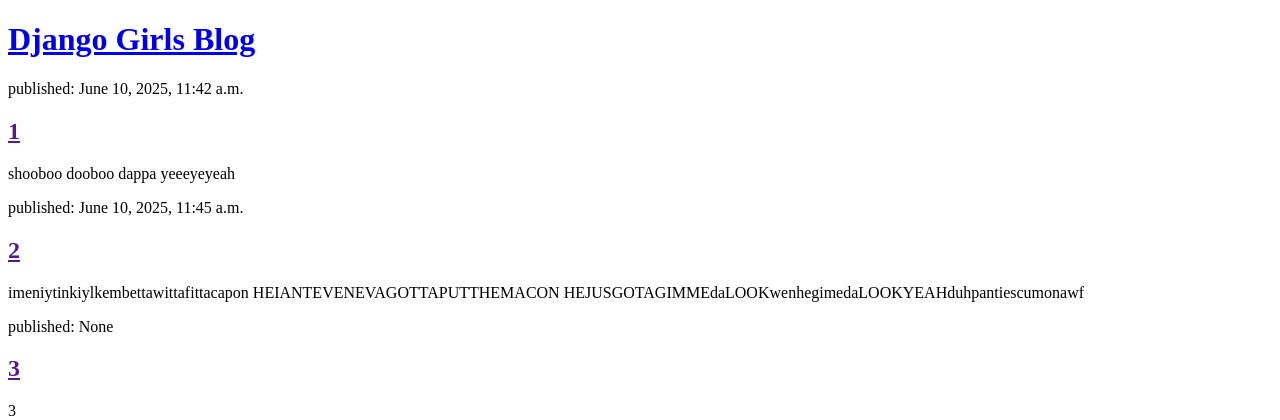
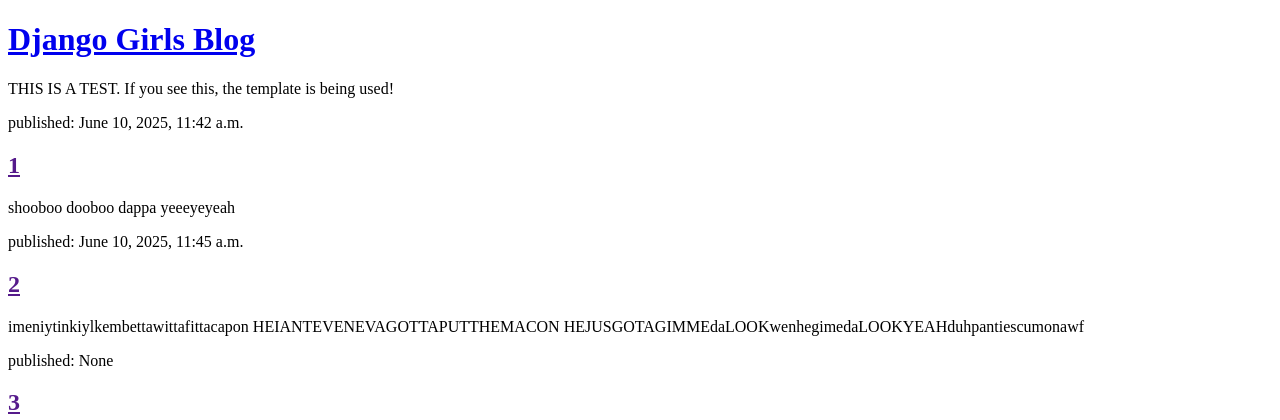
Before and after one commit to A-helpless-noob/my-first-blog, a Django app: template projectfolder/blog/templates/blog/post_list.html in a window 1280 px wide. Shown: the top 420 px of the page. Run offline with Django 5.2, Linux system fonts and the light colour scheme; the template is opened without the code that fills it: values that come from a table or form of the project are taken from there, others are empty; data comes from the database, SQL or seed files in the repository.

Commit message:
Debug post_list.html

```diff
--- a/projectfolder/blog/templates/blog/post_list.html
+++ b/projectfolder/blog/templates/blog/post_list.html
@@ -8,6 +8,8 @@
             <h1><a href="/">Django Girls Blog</a></h1>
         </header>
 
+        <p>THIS IS A TEST. If you see this, the template is being used!</p>
+
         {% for post in posts %}
         <article>
             <time>published: {{ post.published_date }}</time>
```
